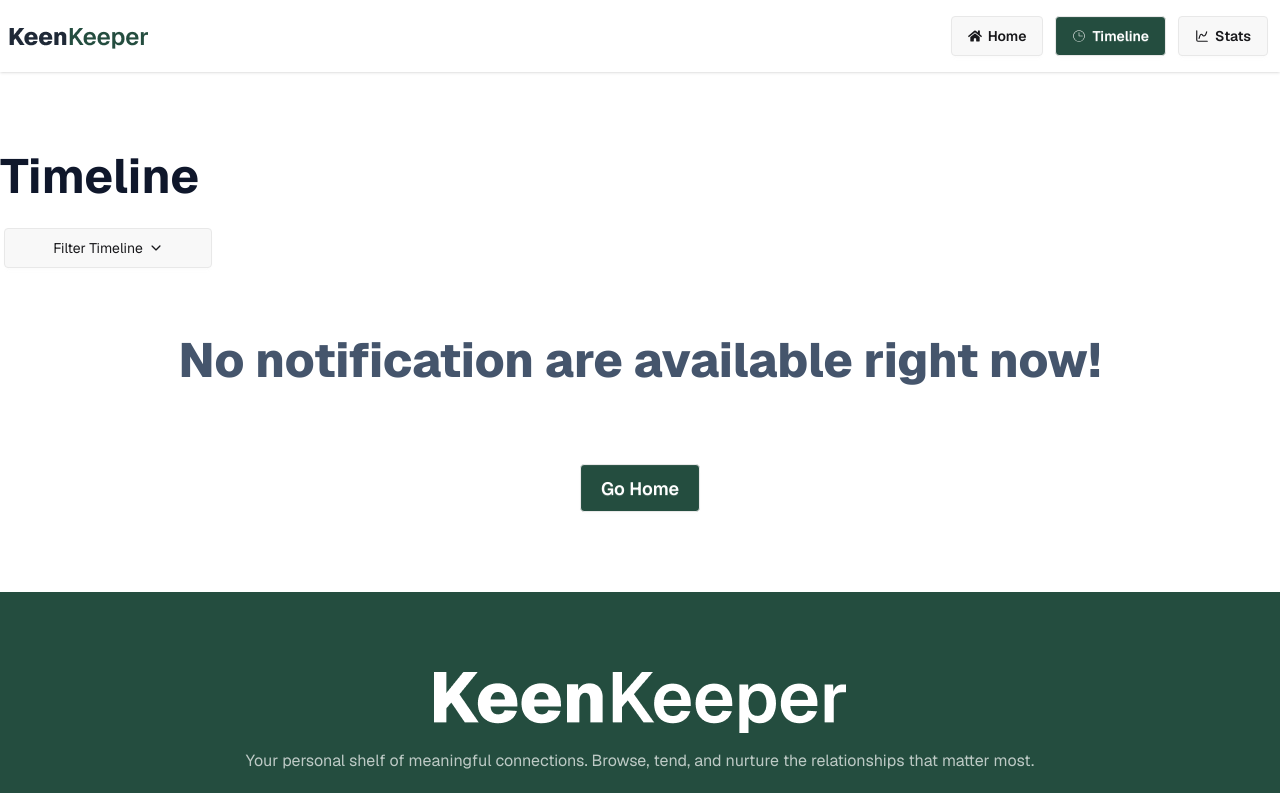
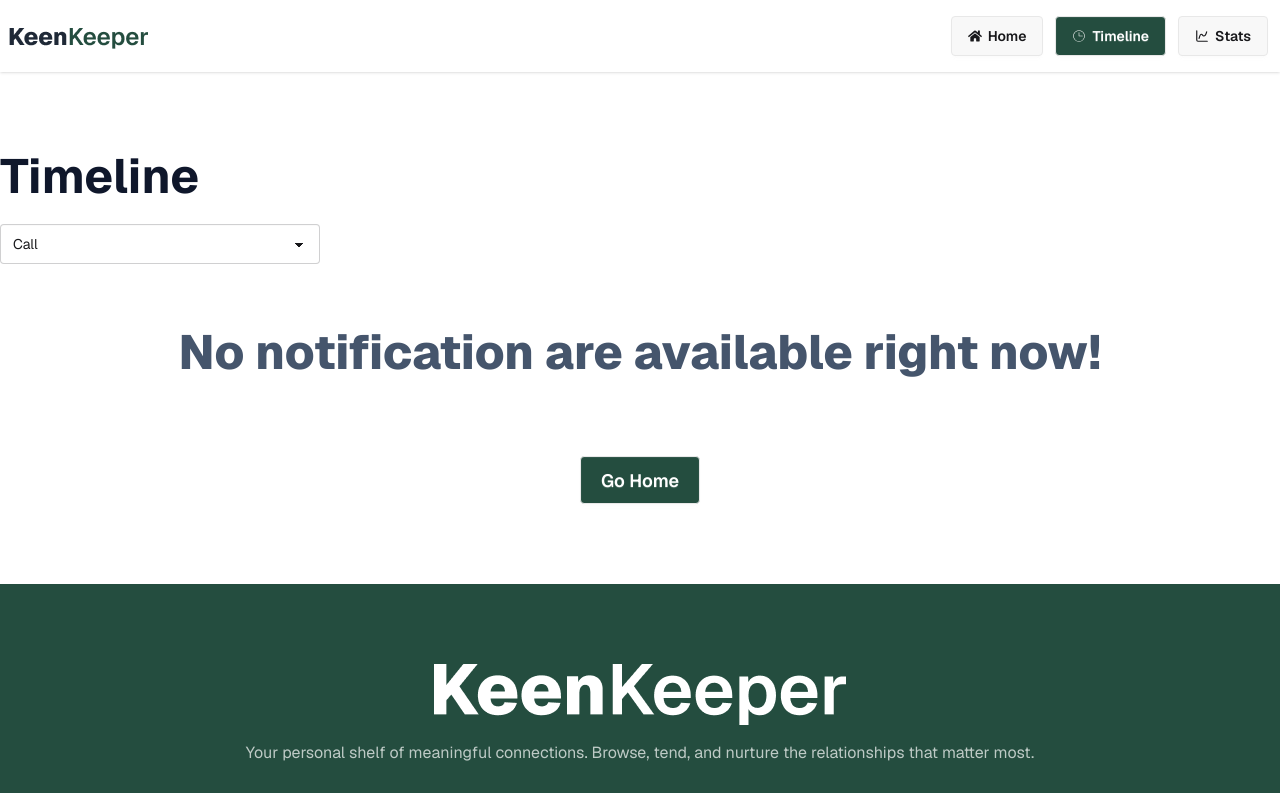
Before and after one commit to IamPial/keenkeeper-app, a React (Vite) app: page /timeline in a window 1280 px wide. Shown: the top 793 px of the page. Built offline with nearby package versions, Linux system fonts and the light colour scheme.

Commit message:
handle filtering functionality into the timepage

```diff
--- a/src/pages/timeline/TimeLinePage.jsx
+++ b/src/pages/timeline/TimeLinePage.jsx
@@ -1,37 +1,31 @@
-import React, { useContext } from "react";
+import React, { useContext, useState } from "react";
 import { IoIosArrowDown } from "react-icons/io";
-
 import { FriendsContext } from "../../context/FriendsContext";
 import { Link } from "react-router";
 
 const TimeLinePage = () => {
   const { listItem } = useContext(FriendsContext);
+  const [filter, setFilter] = useState(listItem);
 
   //convert date into a date string with separator
   const date = new Date().toDateString().slice(4).split(" ");
   const strDate = date[0] + " " + date[1] + " , " + date[2];
 
+  const handleFilterBtn = (text) => {
+    const filteringArray = listItem.filter((item) => item.text === text);
+    setFilter(filteringArray);
+  };
+
   return (
     <div className="py-20 container mx-auto px-2 md:px-0">
       <div className="space-y-6 mb-6">
         <h2 className="text-5xl font-bold text-slate-900">Timeline</h2>
-        <div className="dropdown dropdown-center  ">
-          <div
-            tabIndex={0}
-            role="button"
-            className="w-52 text-left font-normal btn m-1"
-          >
-            Filter Timeline <IoIosArrowDown />
-          </div>
-          <ul
-            tabIndex="-1"
-            className="dropdown-content menu bg-base-300 rounded-box z-1 w-52 text-center p-2 shadow-sm"
-          >
-            <li>Hello</li>
-            <li>Hello</li>
-            <li>Hello</li>
-          </ul>
-        </div>
+        <select defaultValue="Medium" className="select select-sm md:select-md">
+          <option disabled={true}>Filter timeline</option>
+          <option onClick={() => handleFilterBtn("call")}>Call</option>
+          <option onClick={() => handleFilterBtn("text")}>Text</option>
+          <option onClick={() => handleFilterBtn("video")}>Video</option>
+        </select>
       </div>
 
       <div className="grid grid-cols-1 gap-6 ">
@@ -42,13 +36,13 @@ const TimeLinePage = () => {
             </h2>
           </div>
         ) : (
-          listItem.map((list, index) => {
+          filter.map((list, index) => {
             return (
               <div
                 key={index}
                 className="flex gap-6 items-center border border-gray-200 rounded-lg p-4 "
               >
-                <img src={list.icon} alt="video" />
+                <img src={list.icon} alt={list.text} />
                 <div>
                   <h2 className="font-medium text-2xl text-[#244D3F] capitalize">
                     {list.text}{" "}
```
